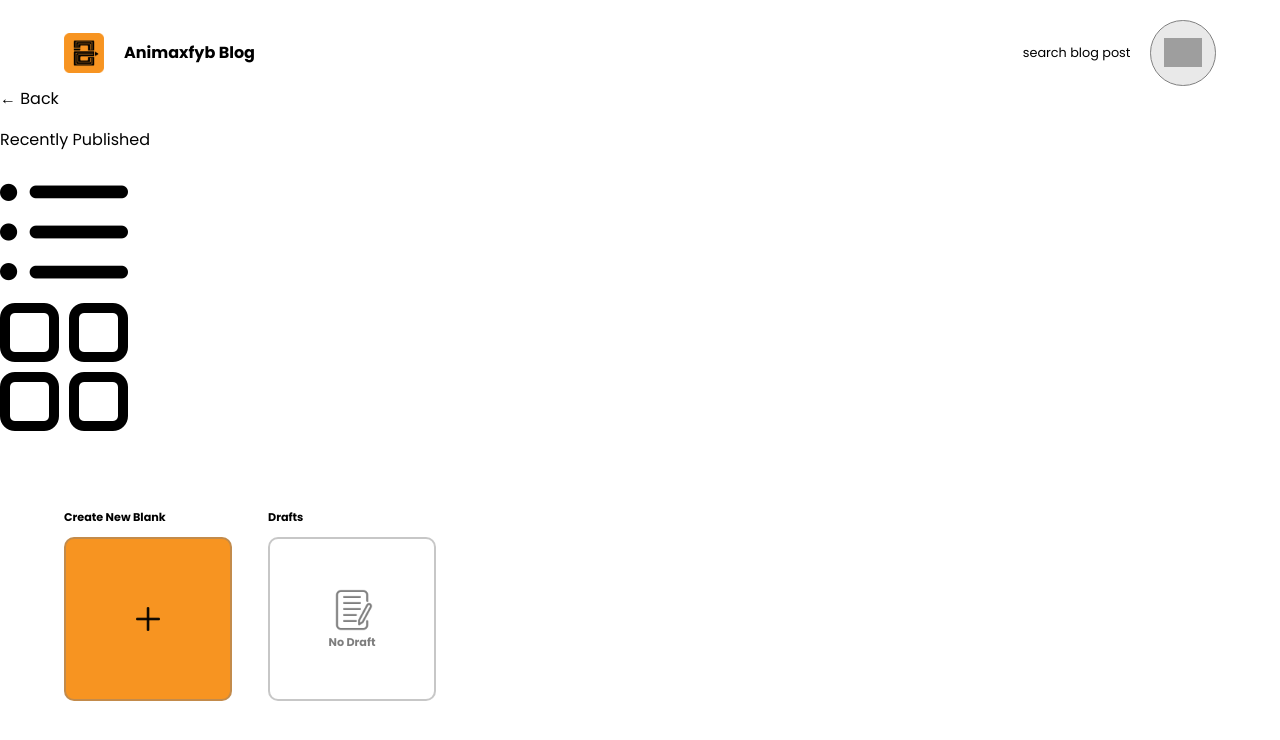
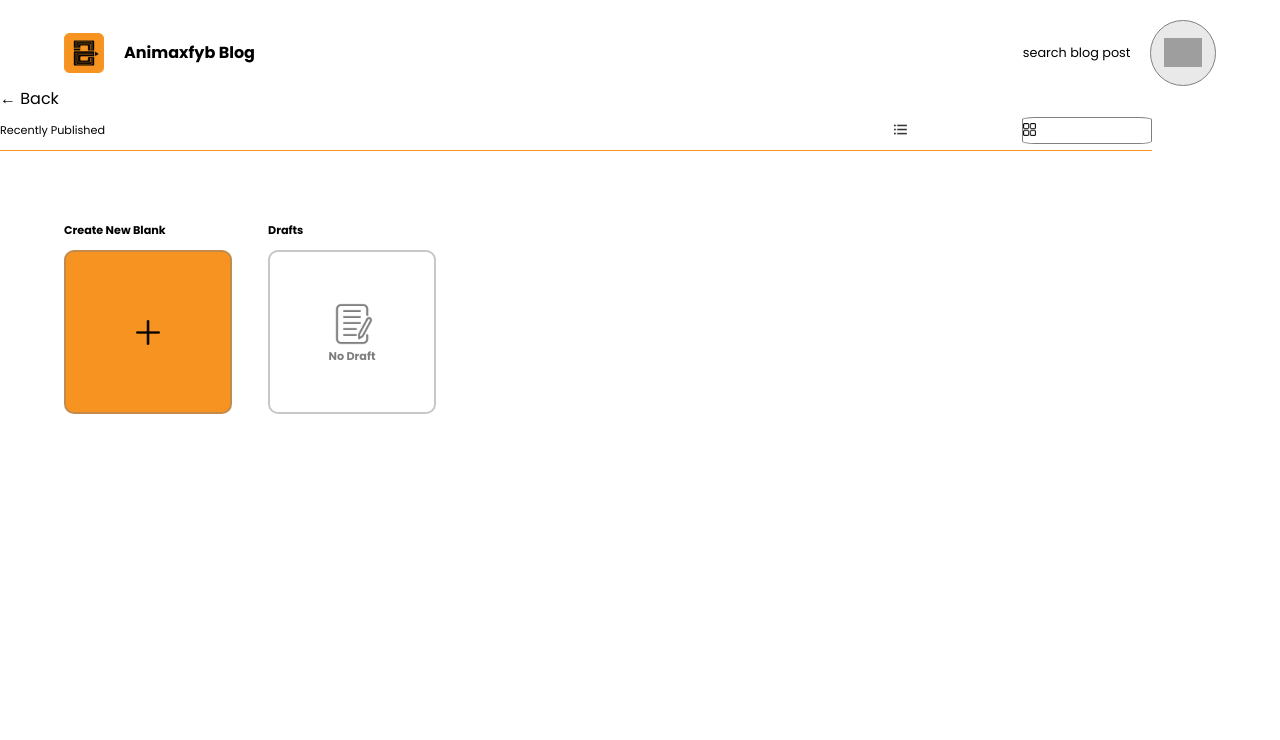
Before and after one commit to nightfire-studios/animax-blog, a React (Vite) app: page / in a window 1280 px wide. Shown: the top 740 px of the page. Built offline with nearby package versions, Linux system fonts and the light colour scheme; grey boxes are pictures that could not be loaded.

Commit message:
Merging to the current update

```diff
--- a/src/App.css
+++ b/src/App.css
@@ -78,6 +78,50 @@ body{
 
 
 
+      }
+    }
+  }
+
+  .container{
+    width: 90%;
+    display: flex;
+    justify-content: space-between;
+    border-bottom: 1px solid #F79421;
+
+
+    .main_heading{
+      width: 50%;
+
+       p{
+        font-size: .7rem;
+       }
+    }
+
+
+    .corner_items{
+      width: 50%;
+      display: flex;
+      justify-content: flex-end;
+      align-items: center;
+
+      .rows{
+
+
+
+        img{
+          width:10%;
+        }
+      }
+
+      .grid{
+        border: gray 1px solid;
+        border-radius: 10%;
+        place-items: center;
+
+        img{
+          width: 10%;
+
+        }
       }
     }
   }
--- a/src/Dashboard.jsx
+++ b/src/Dashboard.jsx
@@ -9,7 +9,7 @@ const Dashboard = ()=>{
     return (
         <>
             <Link to="/">&larr; Back</Link>
-            <nav>
+
                 <div className="container">
                     <div className="main_heading">
                         <p>Recently Published</p>
@@ -23,7 +23,7 @@ const Dashboard = ()=>{
                         </div>
                     </div>
                 </div>
-            </nav>
+
 
             {/* <Link to="/dashboards"> blog &rarr;</Link> */}
 
```
